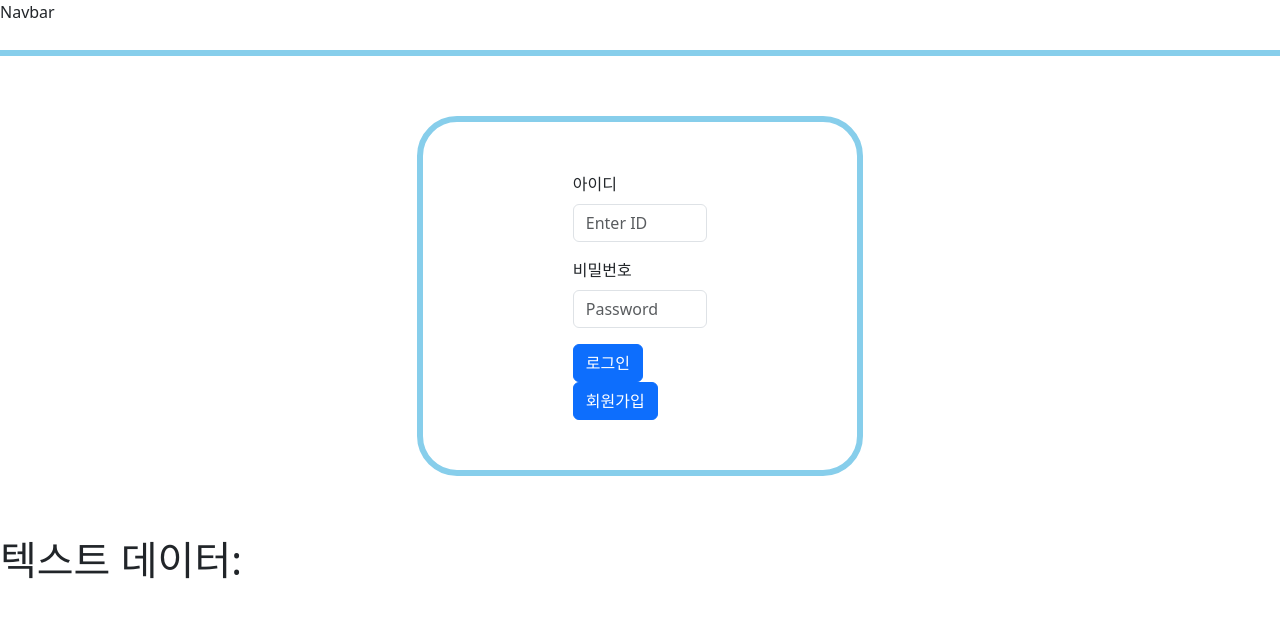
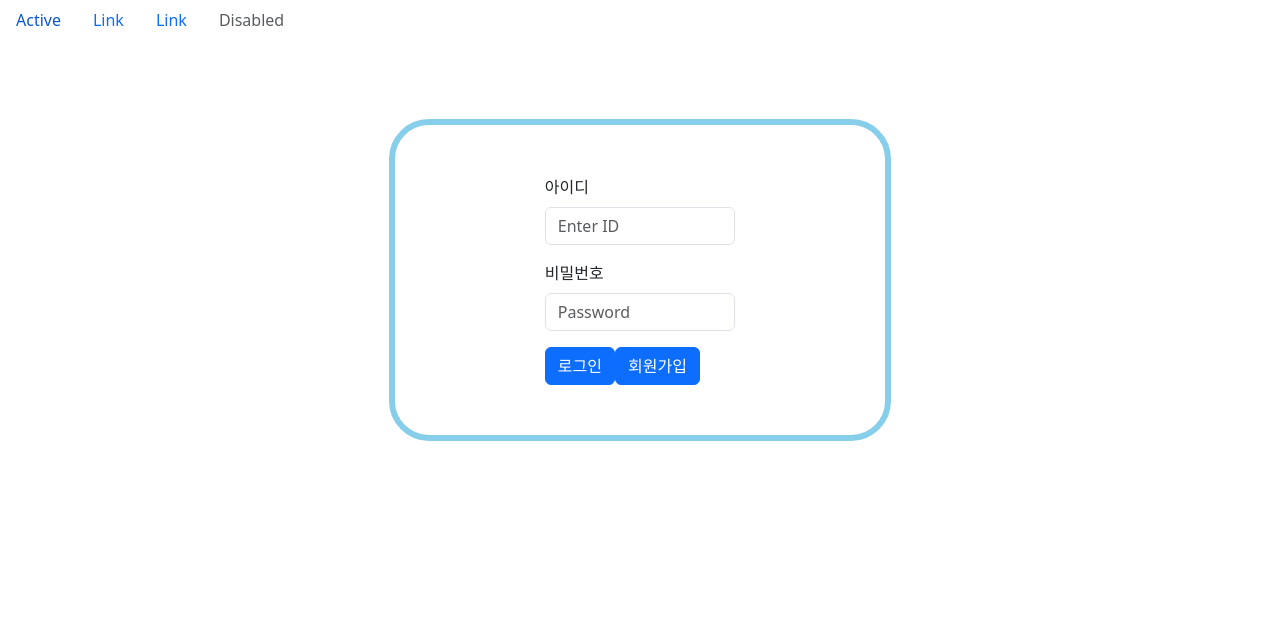
Before and after one commit to power30111/CleanNewMind, a React (Create React App) app in the folder front/: page /login in a window 1280 px wide. Shown: the top 618 px of the page. Built offline with nearby package versions, Linux system fonts and the light colour scheme; no server answers.

Commit message:
데이터 발신 수정

```diff
--- a/front/src/App.css
+++ b/front/src/App.css
@@ -1,3 +1,66 @@
+.container{
+  width: 100%;
+}
+@media (min-width: 320px) {
+  .container {
+      max-width:640px
+  }
+  .LoginBox{
+    width: 40%;
+    border: 6px solid skyblue;
+    border-radius: 40px;
+    padding: 5px 10px;
+  }
+}
+
+@media (min-width: 768px) {
+  .container {
+      max-width:768px
+  }
+  .LoginBox{
+    width: 40%;
+    border: 6px solid skyblue;
+    border-radius: 40px;
+    padding: 30px 50px;
+  }
+}
+
+@media (min-width: 1024px) {
+  .container {
+      max-width:1024px}
+  .LoginBox{
+    width: 40%;
+    border: 6px solid skyblue;
+    border-radius: 40px;
+    padding: 50px 100px;
+  }
+}
+
+
+@media (min-width: 1280px) {
+  .container {
+      max-width:1280px
+  }
+  .LoginBox{
+    width: 40%;
+    border: 6px solid skyblue;
+    border-radius: 40px;
+    padding: 50px 150px;
+  }
+}
+
+@media (min-width: 1536px) {
+  .container {
+      max-width:1536px
+  }
+  .LoginBox{
+    width: 40%;
+    border: 6px solid skyblue;
+    border-radius: 40px;
+    padding: 50px 150px;
+  }
+}
+
 /*네비게이션바*/
 .Navbar{
   height: 7vh;
@@ -5,12 +68,6 @@
 }
 
 /*로그인 페이지*/
-.LoginBox{
-  width: 40%;
-  border: 6px solid skyblue;
-  border-radius: 40px;
-  padding: 50px 150px;
-}
 .login{
   display: flex;
   justify-content: center;
--- a/front/src/App.js
+++ b/front/src/App.js
@@ -1,35 +1,23 @@
-import React, { useState, useEffect } from 'react';
-import axios from 'axios'; // axios 임포트
+import React from 'react';
 import 'bootstrap/dist/css/bootstrap.min.css';
 import './App.css';
 import Navbar from './component/Navbar';
 import Login from './page/Login';
 import Membership from './page/membership';
+import Home from './page/Home';
 import { Routes, Route} from 'react-router-dom'
 
+
 function App() {
-  const [data, setData] = useState('');
-
-  useEffect(() => {
-    // axios를 사용하여 GET 요청 보내기
-    axios.get('http://localhost:8080/test/api1')
-      .then((response) => {
-        setData(response.data);
-      })
-      .catch((error) => {
-        console.error('데이터를 가져오는 중 오류 발생', error);
-      });
-  }, []);
 
   return (
     <div>
       <Navbar/>
       <Routes>
+        <Route path="/" element={<Home/>}/>
         <Route path="/login" element={<Login/>}/>
         <Route path="/Membership" element={<Membership/>}/>
       </Routes>
-      <h1>텍스트 데이터:</h1>
-      <p>{data}</p>
     </div>
   );
 }
--- a/front/src/component/Navbar.js
+++ b/front/src/component/Navbar.js
@@ -1,11 +1,35 @@
 import React from 'react'
+import Nav from 'react-bootstrap/Nav';
+
+
 
 const Navbar = () => {
   return (
-    <div className='Navbar'>
+      <Nav
+      activeKey="/home"
+      onSelect={(selectedKey) => alert(`selected ${selectedKey}`)}
+    >
+      <Nav.Item>
+        <Nav.Link href="/home">Active</Nav.Link>
+      </Nav.Item>
+      <Nav.Item>
+        <Nav.Link eventKey="link-1">Link</Nav.Link>
+      </Nav.Item>
+      <Nav.Item>
+        <Nav.Link eventKey="link-2">Link</Nav.Link>
+      </Nav.Item>
+      <Nav.Item>
+        <Nav.Link eventKey="disabled" disabled>
+          Disabled
+        </Nav.Link>
+      </Nav.Item>
+    </Nav>
+  );
+/*    <div className='Navbar'>
         Navbar
     </div>
   )
+  */
 }
 
 export default Navbar
--- /dev/null
+++ b/front/src/page/Home.js
@@ -0,0 +1,23 @@
+import React from 'react'
+import { useNavigate } from 'react-router-dom';
+import  {Button} from 'react-bootstrap';
+
+const Home = () => {
+    const navigate = useNavigate()
+
+    const goLogin = () =>{
+        navigate('/login')
+    }
+    const goMembership = () =>{
+        navigate('/Membership')
+    }
+    return (
+        <div>
+            <Button variant="primary" onClick={goLogin}>로그인페이지</Button>
+            <Button variant="primary" onClick={goMembership}>회원가입페이지</Button>
+        </div>
+
+    )
+}
+
+export default Home
--- a/front/src/page/Login.js
+++ b/front/src/page/Login.js
@@ -1,50 +1,29 @@
 import axios from 'axios';
 import React, { useState } from 'react'
 import { Form, Button, Container } from 'react-bootstrap';
-import { useDispatch } from 'react-redux';
+import { useDispatch,useSelector } from 'react-redux';
 
 
 
 const Login = () => {
 
+    const login = useSelector((state) => state.login);
 
-    const [formData, setFormData] = useState({
-        id: '',
-        password: '',
-    });
-    /* formdata를 usestate로 설정 */
+    /* 정보저장 */
     const handleInputChange = (e) => {
         const { name, value } = e.target;
-        setFormData({
-            ...formData,
-            [name]: value,
-        });
+        dispatch({type:'Login',payload:{ name, value }});
     };
+
+
     const dispatch = useDispatch()
-
-    /* 아이디 비번을  받아서 formdata에 저장 저장 */
-
-    const Loginstart = ()=>{
-        dispatch({type:"Login"})
-    }
-    /* 로그인버튼 클릭이벤트 */
-
-    const formDataToSend = new FormData();
-    formDataToSend.append('id', formData.id);
-    formDataToSend.append('password', formData.password);
-    /* 전송할 form 데이터 생성 및 추가 */
-
 
 
     /* 클릭이벤트 유저정보 전달 */
     const handleSubmit=(e)=>{
         e.preventDefault();
 
-        axios.post('http://localhost:8080/user/login',formDataToSend, {
-            headers: {
-              'Content-Type': 'multipart/form-data', // 필수
-            },
-        })
+        axios.post('http://localhost:8080/user/loginV2',login)
 
         .then((response) => {
             if (response.status === 200) {
@@ -57,8 +36,7 @@ const Login = () => {
         })
         .catch((error) => {
         console.error('로그인 에러', error);
-        console.log(formDataToSend)
-        console.log(formData)
+        console.log(login)
         });
     }
 
@@ -68,14 +46,14 @@ const Login = () => {
             <Form className=' LoginBox' onSubmit={handleSubmit}>
                 <Form.Group className="mb-3" controlId="formID">
                     <Form.Label>아이디</Form.Label>
-                    <Form.Control type="text" placeholder="Enter ID" name="id" value={formData.id} onChange={handleInputChange} />
+                    <Form.Control type="text" placeholder="Enter ID" name="id" value={login.id} onChange={handleInputChange} />
                 </Form.Group>
 
                 <Form.Group className="mb-3" controlId="formPassword">
                     <Form.Label>비밀번호</Form.Label>
-                    <Form.Control type="password" placeholder="Password" name="password" value={formData.password} onChange={handleInputChange} />
+                    <Form.Control type="password" placeholder="Password" name="password" value={login.password} onChange={handleInputChange} />
                 </Form.Group>
-                <Button variant="primary" type="submit" onClick={Loginstart}>
+                <Button variant="primary" type="submit" >
                 로그인
                 </Button>
                 <Button variant="primary" type="submit">
--- a/front/src/page/membership.js
+++ b/front/src/page/membership.js
@@ -17,10 +17,7 @@ const Membership = () => {
         dispatch({type:'userInfo',payload:{ name, value }});
     };
 
-    /* 회원가입버튼 클릭이벤트 */
-    const Register = ()=>{
-        dispatch({type:'register',payload:user})
-    }
+
 
         /* 클릭이벤트 유저정보 전달(수정 필) */
         const handleSubmit=(e)=>{
@@ -46,7 +43,7 @@ const Membership = () => {
             <Form className=' LoginBox' onSubmit={handleSubmit}>
                 <Form.Group className="mb-3" controlId="formID">
                     <Form.Label>아이디</Form.Label>
-                    <Form.Control type="text" placeholder="Enter ID" name="id" value={user.id} onChange={handleInputChange} />
+                    <Form.Control type="text" placeholder="Enter ID" name="userId" value={user.id} onChange={handleInputChange} />
                 </Form.Group>
 
                 <Form.Group className="mb-3" controlId="formPassword">
@@ -61,7 +58,7 @@ const Membership = () => {
                     <Form.Label>이메일</Form.Label>
                     <Form.Control type="email" placeholder="Enter Email" name="Email" value={user.Email} onChange={handleInputChange} />
                 </Form.Group>
-                <Button variant="primary" onClick={Register} type="submit">
+                <Button variant="primary"  type="submit">
                 회원가입
                 </Button>
             </Form>
--- a/front/src/redux/reducer/reducer.js
+++ b/front/src/redux/reducer/reducer.js
@@ -1,16 +1,21 @@
 let initialState={
     user:{
-        id:'',
+        userId:'',
         password: '',
         name:'',
         Email: ''
+    },
+    login:{
+        id:'',
+        password: '',
     }
 }
 
 
 function reducer(state=initialState,action){
-    if(action.type === 'register'){
-        return { ...state, user: { ...state.user, ...action.payload } };
+    if(action.type === 'Login'){
+        const { name, value } = action.payload;
+        return {...state,login: {...state.login, [name]: value,}}
     }
     if(action.type === 'userInfo'){
         const { name, value } = action.payload;
```
